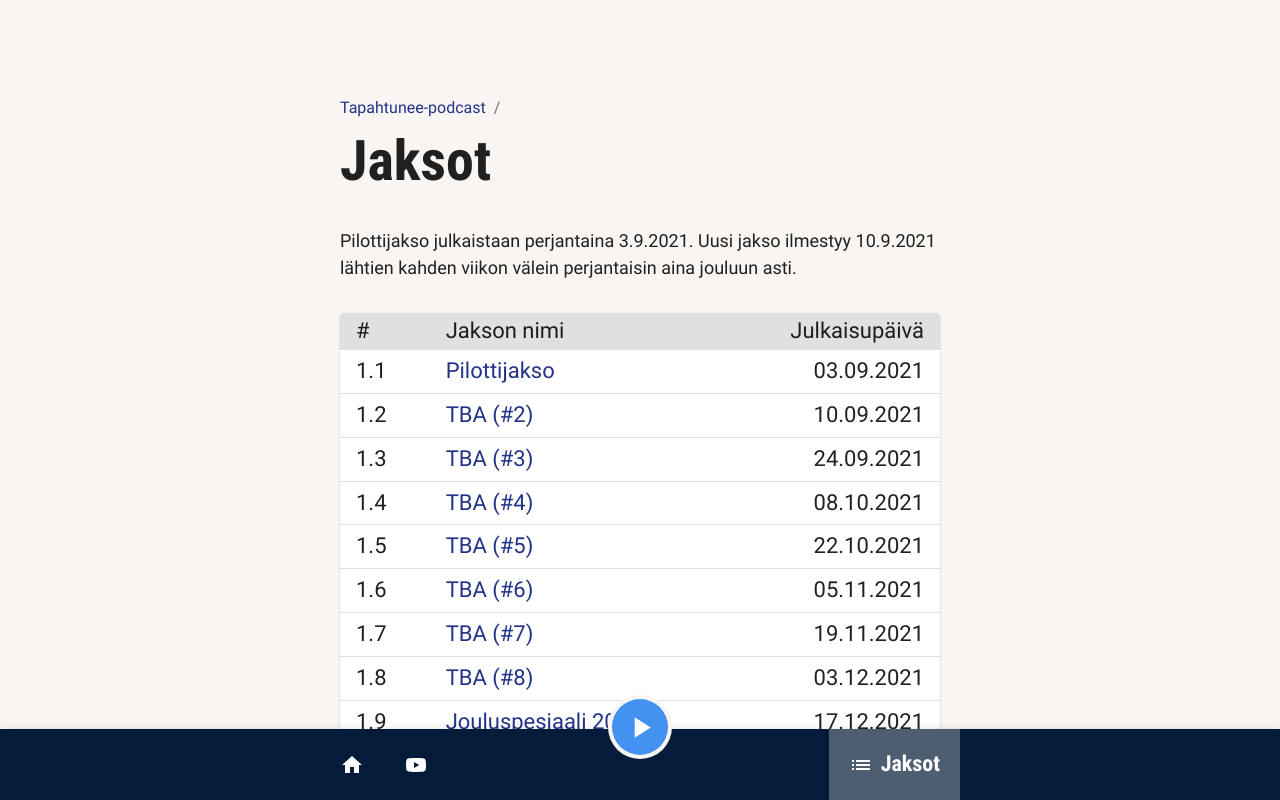
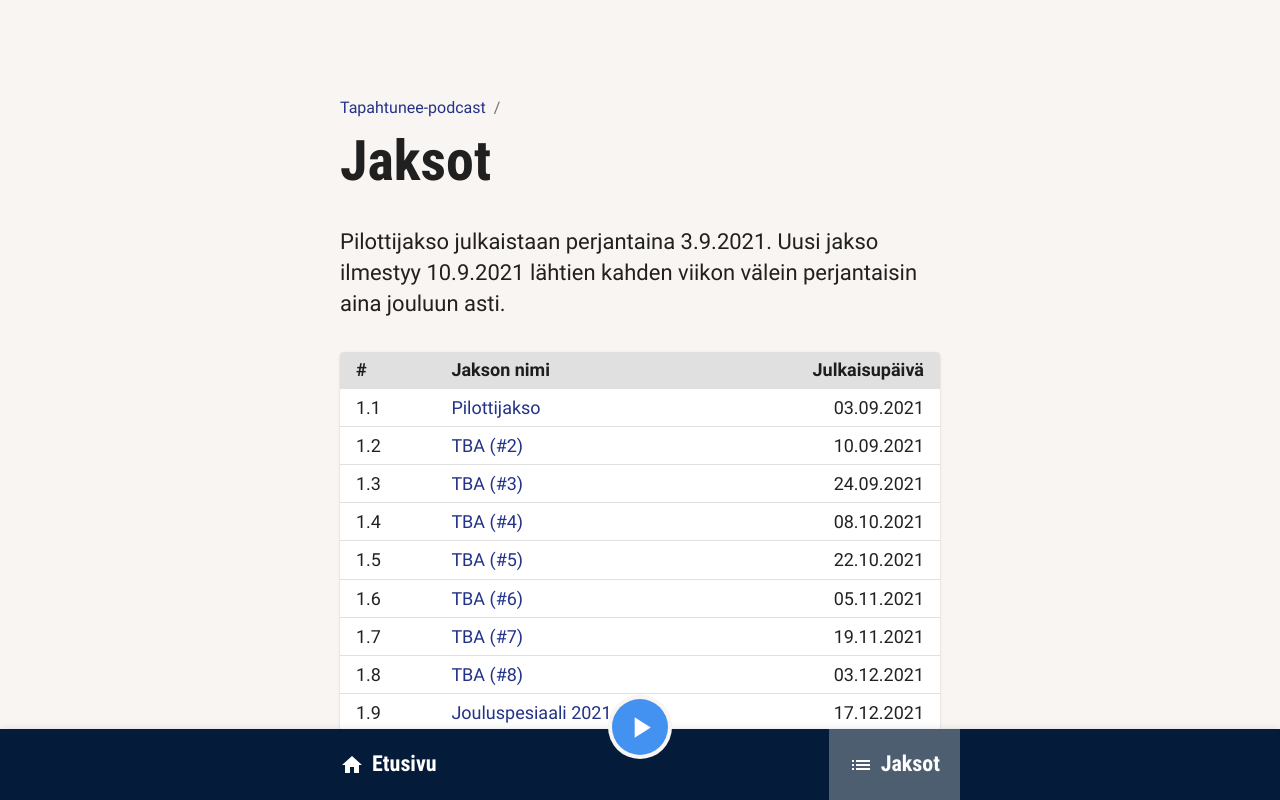
Before and after one commit to oskarijarvelin/tapahtunee, a Next.js app: page /jaksot in a window 1280 px wide. Built offline with nearby package versions, Linux system fonts and the light colour scheme.

Commit message:
Updated appbar & jaksot fontsizes

```diff
--- a/components/AppBar.js
+++ b/components/AppBar.js
@@ -1,18 +1,23 @@
 import React from 'react';
 import { useRouter } from 'next/router';
 import { makeStyles } from '@material-ui/core/styles';
-import { AppBar, Toolbar, IconButton, Link as MuiLink, Fab } from '@material-ui/core';
+import { AppBar, Toolbar, Link as MuiLink, Fab } from '@material-ui/core';
 import Link from 'next/link';
 
 import HomeIcon from '@material-ui/icons/Home';
 import ListIcon from '@material-ui/icons/List';
-import YoutubeIcon from '@material-ui/icons/YouTube';
 import PlayArrowIcon from '@material-ui/icons/PlayArrow';
 
 const useStyles = makeStyles((theme) => ({
-
-    mainMenu: {
-        display: 'flex',
+    appbar: {
+        top: 'auto',
+        bottom: 0,
+    },
+    toolbar: {
+        margin: '0 auto',
+        maxWidth: 640,
+        padding: 0,
+        width: '100%',
     },
     menuItem: {
         alignItems: 'center',
@@ -44,35 +49,6 @@ const useStyles = makeStyles((theme) => ({
     menuItemIcon: {
         marginRight: theme.spacing(1),
     },
-    iconButton: {
-        borderRadius: '50%',
-        margin: 6,
-        padding: 14,
-        '&:hover': {
-            backgroundColor: 'rgba(255,255,255,.12)',
-            textDecoration: 'none'
-        }
-    },
-    homeIcon: {
-        margin: '2px 0',
-    },
-    menuIcon: {
-        marginLeft: theme.spacing(2),
-        '&:hover': {
-            backgroundColor: 'rgba(255,255,255,.12)',
-            textDecoration: 'none'
-        }
-    },
-    appBar: {
-        top: 'auto',
-        bottom: 0,
-    },
-    toolbar: {
-        margin: '0 auto',
-        maxWidth: 640,
-        padding: 0,
-        width: '100%',
-    },
     grow: {
         flexGrow: 1,
     },
@@ -91,46 +67,29 @@ export default function MenuAppBar() {
     const classes = useStyles();
     const router = useRouter();
 
-    const nav = {
-        "navItems": [{
-            "id": 0,
-            "url": "/jaksot",
-            "title": "Jaksot",
-            "icon": ListIcon
-        }]
-    };
-
     return (
-        <AppBar position="fixed" color="primary" className={classes.appBar}>
+        <AppBar position="fixed" color="primary" className={classes.appbar}>
             <Toolbar className={classes.toolbar}>
 
                 <Link href="/" passHref>
-                    <IconButton color="inherit" className={classes.iconButton} href="/" title="#">
-                        <HomeIcon />
-                    </IconButton>
+                    <MuiLink color="inherit" className={(router.pathname === "/" ? classes.currentMenuItem : classes.menuItem)} href="/">
+                        <HomeIcon className={classes.menuItemIcon} />
+                        Etusivu
+                    </MuiLink>
                 </Link>
 
-                <IconButton color="inherit" className={classes.iconButton} href="#" target="_blank" rel="noopener" title="#">
-                    <YoutubeIcon />
-                </IconButton>
-
-                <Fab color="secondary" aria-label="Kuuntele" className={classes.fabButton} >
+                <Fab color="secondary" aria-label="Kuuntele" className={classes.fabButton} title="Kuuntele Tapahtunee-podcastia">
                     <PlayArrowIcon fontSize="large" />
                 </Fab>
 
                 <div className={classes.grow} />
 
-                {nav.navItems.map((navItem) => {
-                    const Icon = navItem.icon;
-                    return (
-                        <Link key={navItem.id} href={navItem.url} passHref>
-                            <MuiLink color="inherit" className={(router.pathname === navItem.url ? classes.currentMenuItem : classes.menuItem)} href={navItem.url}>
-                                <Icon className={classes.menuItemIcon} />
-                                {navItem.title}
-                            </MuiLink>
-                        </Link>
-                    )
-                })}
+                <Link href="/jaksot" passHref>
+                    <MuiLink color="inherit" className={(router.pathname === "/jaksot" ? classes.currentMenuItem : classes.menuItem)} href="/jaksot">
+                        <ListIcon className={classes.menuItemIcon} />
+                        Jaksot
+                    </MuiLink>
+                </Link>
 
             </Toolbar>
         </AppBar>
--- a/pages/jaksot.js
+++ b/pages/jaksot.js
@@ -4,17 +4,16 @@ import Layout from '../components/Layout';
 import Breadcrumbs from '../components/Breadcrumbs';
 import Link from '../components/Link';
 import { getAllPosts } from '../lib/api'
-import { Container, Typography, Box, LinearProgress, Table, TableBody, TableCell, TableContainer, TableHead, TableRow, Paper } from '@material-ui/core';
+import { Container, Typography, Box, Table, TableBody, TableCell, TableContainer, TableHead, TableRow, Paper } from '@material-ui/core';
 import { makeStyles } from '@material-ui/core/styles';
 
 const useStyles = makeStyles((theme) => ({
-  image: {
-    backgroundColor: 'rgba(0,0,0,.05)',
-    boxShadow: '0 1px 4px 1px rgba(0,0,0,.15)',
-    display: 'flex',
+  cell: {
+    fontSize: 18,
   },
-  ops: {
-    fontSize: 16,
+  hcell: {
+    fontSize: 18,
+    fontWeight: '700',
   },
   thead: {
     backgroundColor: '#E0E0E0',
@@ -26,25 +25,7 @@ const useStyles = makeStyles((theme) => ({
   td: {
     borderTop: '1px solid',
   },
-  summary: {
-    borderTop: '2px solid',
-  }
 }));
-
-function LinearProgressWithLabel(props) {
-  return (
-    <Box display="flex" alignItems="center" pt={2}>
-      <Box width="100%" mr={1}>
-        <LinearProgress variant="determinate" {...props} />
-      </Box>
-      <Box minWidth={35}>
-        <Typography color="textSecondary">
-          {`${Math.round(props.value)}%`}
-        </Typography>
-      </Box>
-    </Box>
-  );
-}
 
 function createData(id, nimi, aika, type) {
   return { id, nimi, aika, type};
@@ -78,7 +59,7 @@ export default function Jaksot({ jaksot }) {
         </Box>
 
         <Box pb={2}>
-          <Typography>
+          <Typography variant="body2">
             Pilottijakso julkaistaan perjantaina 3.9.2021. Uusi jakso ilmestyy 10.9.2021 lähtien kahden viikon välein perjantaisin aina jouluun asti.
           </Typography>
         </Box>
@@ -88,13 +69,13 @@ export default function Jaksot({ jaksot }) {
             <Table className={classes.table} size="small" aria-label="Jaksojen julkaisuaikataulu">
               <TableHead className={classes.thead}>
                 <TableRow>
-                  <TableCell>
+                  <TableCell className={classes.hcell}>
                     #
                   </TableCell>
-                  <TableCell>
+                  <TableCell className={classes.hcell}>
                     Jakson nimi
                   </TableCell>
-                  <TableCell align="right">
+                  <TableCell className={classes.hcell} align="right">
                     Julkaisupäivä
                   </TableCell>
                 </TableRow>
@@ -104,17 +85,17 @@ export default function Jaksot({ jaksot }) {
                 {jaksot.map((jakso, i) => (
                   <TableRow key={i} className={classes.td}>
                     {jakso.id !== '' &&
-                      <TableCell component="td" scope="row">
+                      <TableCell component="td" className={classes.cell} scope="row">
                         {jakso.id}
                       </TableCell>
                     }
 
-                    <TableCell component="td">
+                    <TableCell component="td" className={classes.cell}>
                       <Link href={`/jaksot/` + jakso.slug}>
                         {jakso.nimi}
                       </Link>
                     </TableCell>
-                    <TableCell component="td" align="right">
+                    <TableCell component="td" className={classes.cell} align="right">
                       <Moment format="DD.MM.YYYY">{jakso.julkaisuaika}</Moment>
                     </TableCell>
                   </TableRow>
```
